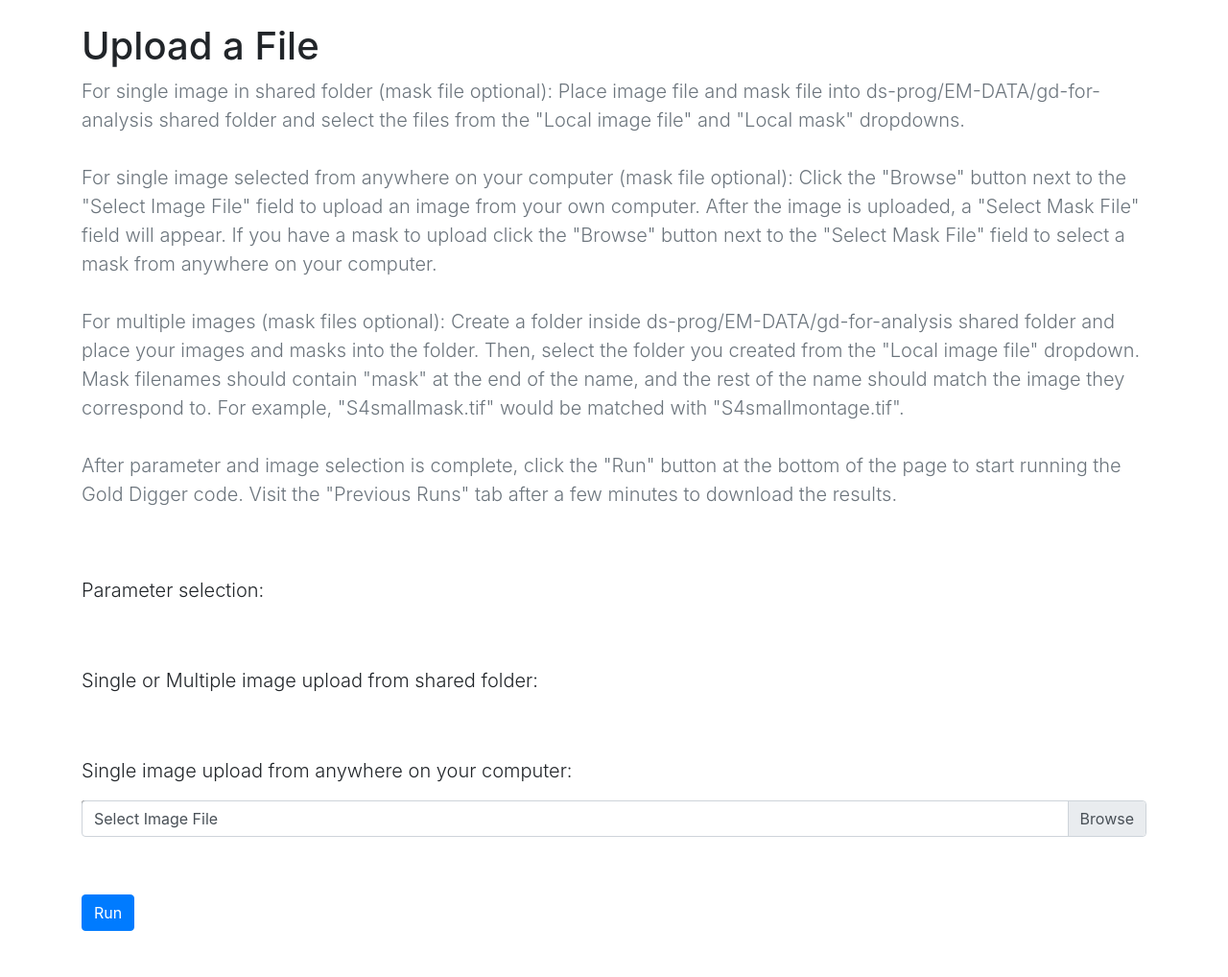
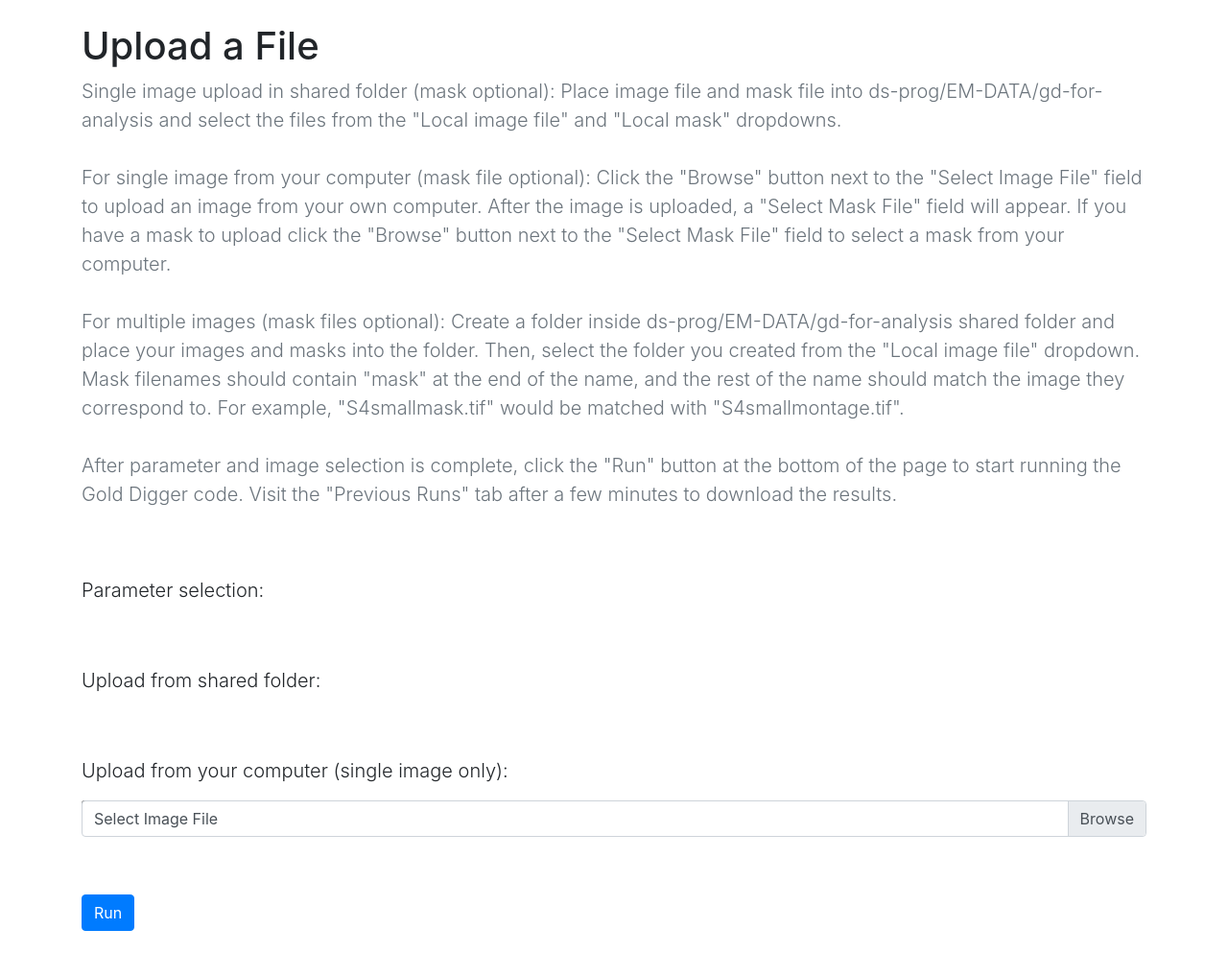
Before and after one commit to mpfi-dsp/GoldDigger, a Django app: template GDapp/templates/GDapp/upload.html in a window 1280 px wide. Shown: the part 56-1074 px from the top of the page at 96% size. Run offline with Django 3.2, Linux system fonts and the light colour scheme; the template is opened without the code that fills it: values that come from a table or form of the project are taken from there, others are empty; parts of the project's set-up code (start-up, migrations or seed data) failed here and were passed over; some libraries are stand-ins or nearby versions.

Commit message:
changes to help_text and html - version 1.06.03

```diff
--- a/GDapp/forms.py
+++ b/GDapp/forms.py
@@ -3,8 +3,8 @@ from .models import *
 import config
 
 local_file_args = dict(path='/usr/src/local-images',
-                       required=False,
-                       help_text=config.LOCAL_IMAGE_FOLDER)
+                       required=False)
+                       #help_text=config.LOCAL_IMAGE_FOLDER)
 
 
 class EMImageForm(forms.ModelForm):
@@ -27,9 +27,9 @@ class LocalFilesForm(forms.Form):
 
     def __init__(self, *args, **kwargs):
         super().__init__(*args, **kwargs)
-        self.fields['local_image'] = forms.FilePathField(label='Local image file (used if no file is uploaded)',
+        self.fields['local_image'] = forms.FilePathField(label='Local image file or folder of images and masks',
                                                          **local_file_args, allow_folders=True)
-        self.fields['local_mask'] = forms.FilePathField(label='Local mask (optional, used if no mask file is uploaded. Leave empty if you are uploading a folder of images and masks)',
+        self.fields['local_mask'] = forms.FilePathField(label='Local mask file (optional)',
                                                         **local_file_args, allow_folders=False)
         self.fields['local_image'].widget.attrs['class'] = 'form-control'
         self.fields['local_mask'].widget.attrs['class'] = 'form-control'
--- a/GDapp/models.py
+++ b/GDapp/models.py
@@ -53,8 +53,8 @@ class EMImage(models.Model):
     image = models.FileField(upload_to="Input/", blank=True, default='')
     mask = models.FileField(upload_to="Mask/", blank=True)
     threshold_string = models.CharField(max_length=200, blank=True, default="1, 60",
-                                        help_text="Input comma-separated values to serve as the upper and lower boundaries for the area of each particle size.")
-    thresh_sens = models.FloatField(default = 4., help_text="Use arrows or type in decimal values if desired.")
+                                        help_text="Input comma-separated values to serve as the lower and upper boundaries for the area of each particle size.")
+    thresh_sens = models.FloatField(default = 4.)
 
     # path for local_mask and local_images references location in the docker container, these are for local upload
     local_image = models.FilePathField(path='/usr/src/local-images', blank=True)
--- a/GDapp/templates/GDapp/upload.html
+++ b/GDapp/templates/GDapp/upload.html
@@ -15,12 +15,12 @@
 
     <h1 class="jumbotron-heading">Upload a File</h1>
     <p class="lead text-muted">
-      For single image in shared folder (mask file optional): Place image file and mask file into ds-prog/EM-DATA/gd-for-analysis
-      shared folder and select the files from the "Local image file" and "Local mask" dropdowns. <br><br>
+      Single image upload in shared folder (mask optional): Place image file and mask file into ds-prog/EM-DATA/gd-for-analysis
+       and select the files from the "Local image file" and "Local mask" dropdowns. <br><br>
 
-      For single image selected from anywhere on your computer (mask file optional): Click the "Browse" button next to the "Select Image File" field to
+      For single image from your computer (mask file optional): Click the "Browse" button next to the "Select Image File" field to
       upload an image from your own computer. After the image is uploaded, a "Select Mask File" field will appear. If you have a
-      mask to upload click the "Browse" button next to the "Select Mask File" field to select a mask from anywhere on your computer. <br><br>
+      mask to upload click the "Browse" button next to the "Select Mask File" field to select a mask from your computer. <br><br>
 
       For multiple images (mask files optional): Create a folder inside ds-prog/EM-DATA/gd-for-analysis shared folder and place your images and masks into the folder.
       Then, select the folder you created from the "Local image file" dropdown. Mask filenames should contain "mask" at the end
@@ -42,11 +42,11 @@
       {{form.as_p}}
 <br><br>
 
-    <p class="lead">Single or Multiple image upload from shared folder:</p>
+    <p class="lead">Upload from shared folder:</p>
       {{local_files_form.as_p}}
       <br><br>
 
-    <p class="lead">Single image upload from anywhere on your computer:</p>
+    <p class="lead">Upload from your computer (single image only):</p>
       <div class="custom-file">
         <!--<p>Image file upload: </p>-->
         <input id="chunked_upload" type="file" name="the_file" class='form-control-file'>
--- a/config.py
+++ b/config.py
@@ -9,7 +9,7 @@ ALLOWED_HOSTS = [
 
 LOCAL_IMAGE_FOLDER = "/home/MPFI.ORG/stuarte/Desktop/Drives/ds-prog/EM-DATA/gd-for-analysis"
 
-VERSION_NUMBER = "1.06.02"
+VERSION_NUMBER = "1.06.03"
 
 DJANGO_DEV_PORT = "8001"
 
```
